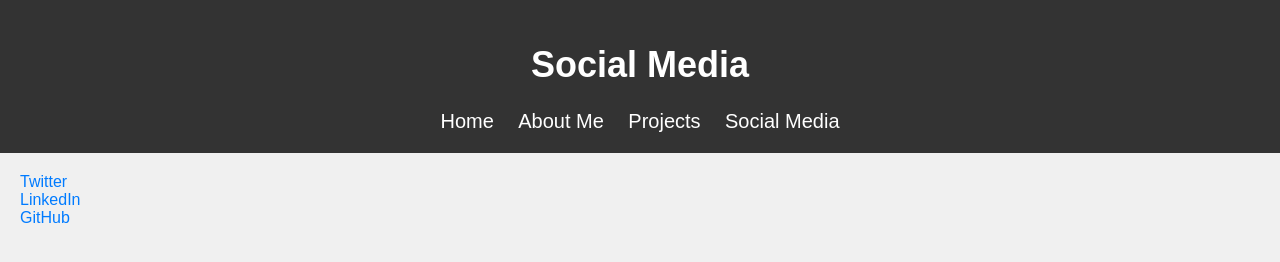
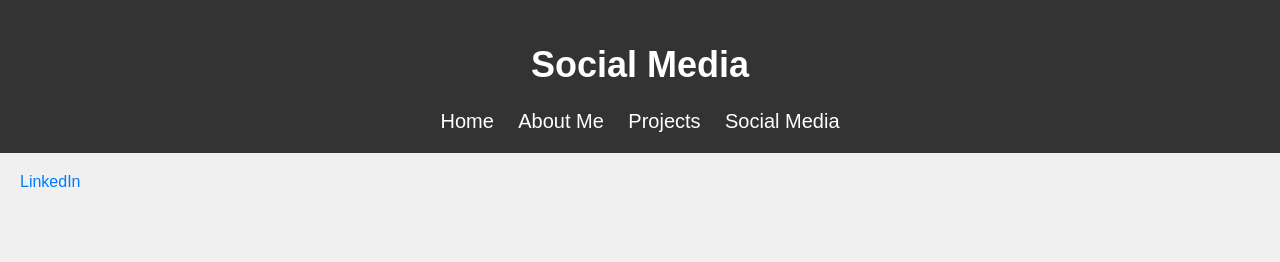
Before and after one commit to catherinetomic/catherinetomic.github.io, a plain HTML site: page socials.html in a window 1280 px wide. Drawn offline with Linux system fonts and the light colour scheme.

Commit message:
Socials Update

```diff
--- a/socials.html
+++ b/socials.html
@@ -59,16 +59,9 @@
     <main>
 
         <!-- Social Media Links -->
-        <div class="social-link">
-            <a href="#" style="color: #007bff; text-decoration: none;" target="_blank" rel="noopener noreferrer">Twitter</a>
-        </div>
 
         <div class="social-link">
             <a href="https://www.linkedin.com/in/catherine-tomic-184681273" style="color: #007bff; text-decoration: none;" target="_blank" rel="noopener noreferrer">LinkedIn</a>
-        </div>
-
-        <div class="social-link">
-            <a href="#" style="color: #007bff; text-decoration: none;" target="_blank" rel="noopener noreferrer">GitHub</a>
         </div>
 
         <!-- Add more social media links as needed -->
```
